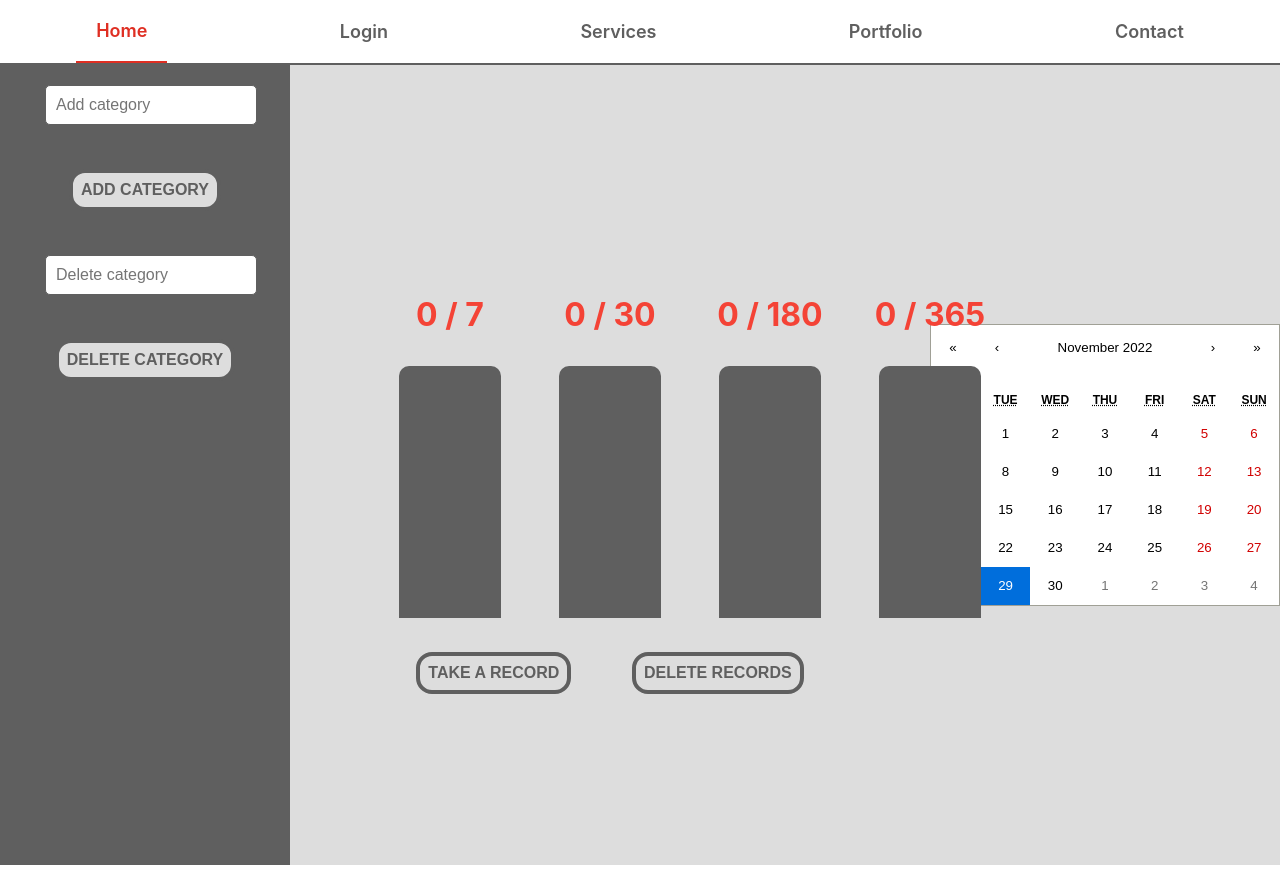
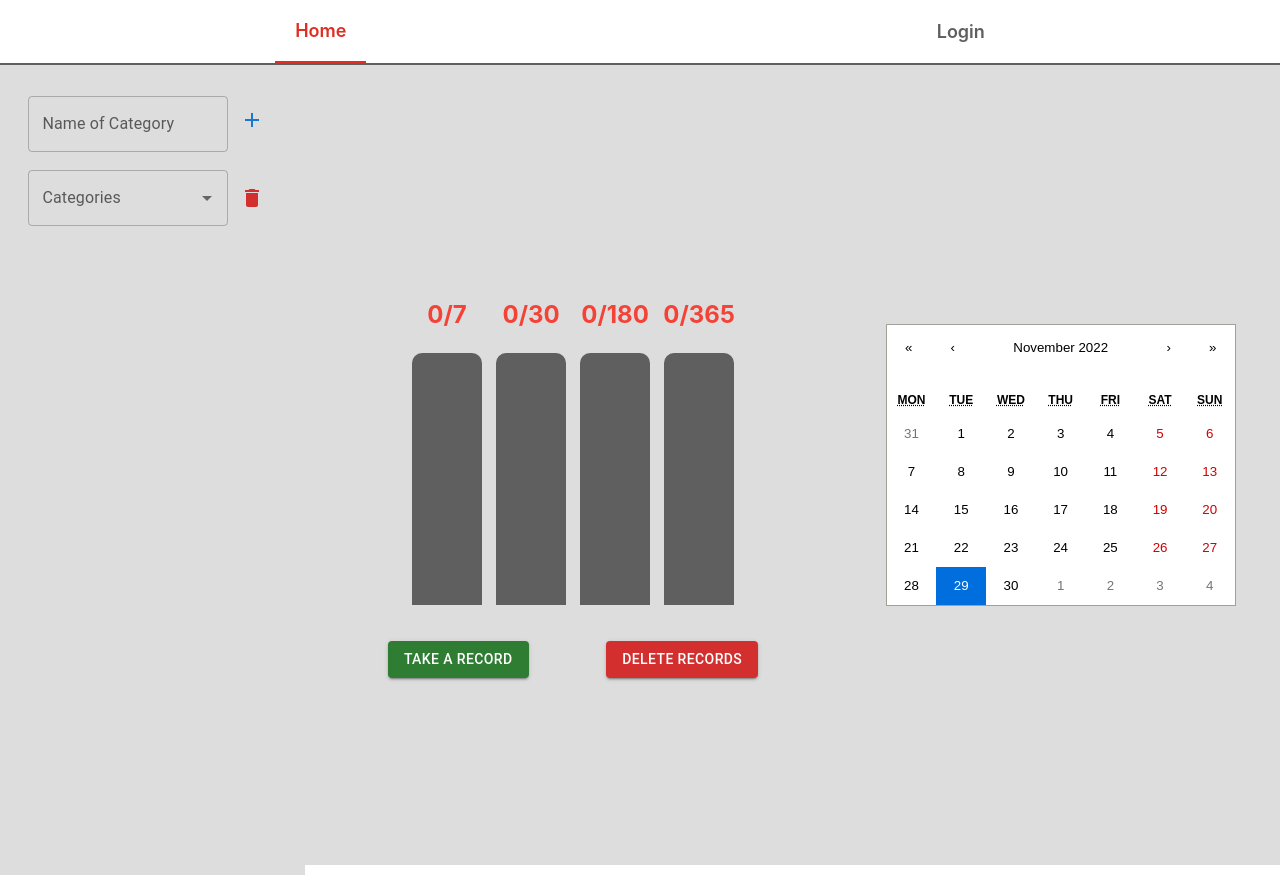
Before and after one commit to damianSebastian/statistik, a React (Create React App) app: page / in a window 1280 px wide. Built offline with nearby package versions, Linux system fonts and the light colour scheme.

Commit message:
netify commit

```diff
--- a/package.json
+++ b/package.json
@@ -3,6 +3,11 @@
   "version": "0.1.0",
   "private": true,
   "dependencies": {
+    "@emotion/react": "^11.10.5",
+    "@emotion/styled": "^11.10.5",
+    "@fontsource/roboto": "^4.5.8",
+    "@mui/icons-material": "^5.11.0",
+    "@mui/material": "^5.11.3",
     "@testing-library/jest-dom": "^5.16.5",
     "@testing-library/react": "^13.4.0",
     "@testing-library/user-event": "^13.5.0",
--- a/src/App.css
+++ b/src/App.css
@@ -15,7 +15,7 @@
 .progressBars {
   background-color: var(--main-color);
   display: flex;
-  flex: 7;
+  flex: 0.7;
   flex-direction: column;
   justify-content: center;
   align-items: center;
@@ -26,11 +26,12 @@
   display: flex;
   flex-direction: row;
   align-items: center;
-  justify-content: center;
+  justify-content: space-around;
   width: 100%;
 }
 .lift {
-  width: 8vw;
+  min-width: 40px;
+  width:70px;
   background-color: var(--accent);
   border-radius: 10px;
   border-bottom-left-radius: 0;
@@ -38,7 +39,8 @@
   transition: height 1s ease;
 }
 .fullLift {
-  width: 8vw;
+  min-width: 40px;
+  width:70px;
   background-color: var(--second-color);
   border-radius: 10px;
   border-bottom-left-radius: 0;
@@ -57,31 +59,14 @@
   border-radius: 50%;
 }
 .button {
-  min-width:150px;
-  position: relative;
-  padding: 0.5em 0.5em;
-  color: var(--second-color);
-  font-size:1rem;
-  font-weight: 700;
-  text-transform: uppercase;
-  background-color: var(--main-color);
-  border: 0.25em solid var(--second-color);
-  border-radius: 1em;
-  outline: none;
-  cursor: pointer;
-  transition: all 0.5s;
-  margin: 1.5rem;
-
-}
-.button:hover {
-  border: 0.25em solid var(--accent);
-  border-radius: 1em;
-  background-color: var(--main-color);
-  color: var(--accent);
+  padding: 0.5em 0.5em !important;
+  margin: 0.5rem !important;
 }
 
+
 .lister {
-  min-width: 150px;
+  min-width: 40px;
+  width: 100px;
   display: flex;
   flex-direction: column;
   justify-content: end;
@@ -110,7 +95,7 @@
 
 }
 .statusText {
-  font-size: 2rem;
+  font-size: 1.5rem;
   color: var(--accent);
   font-weight: bold;
 
@@ -157,9 +142,9 @@ input {
   justify-content: flex-start;
   align-items: center;
   width: 400px;
-
+  margin-top: 20px;
   overflow-x: hidden;
-  background-color: var(--second-color);
+  background-color: var(--main-color);
   transition: 0.5s;
 }
 .calendarContainer {
@@ -170,3 +155,33 @@ input {
   align-items: center;
   position: relative;
 }
+.inputField {
+  min-width: 100px;
+  width: 200px;
+}
+.inputComponent {
+  display: flex;
+  flex-direction: row;
+  align-items: center;
+  margin:5px;
+
+}
+.listItem {
+  border: 2px solid var(--second-color);
+
+  border-radius: 15px;
+  margin: 10px 0px;
+}
+.listItem:hover{
+  border-color: var(--accent);
+}
+.listItemButton {
+  align-self: flex-start;
+  width: 250px;
+  font-weight: bold;
+}
+.listItemText {
+  color: var(--second-color);
+  font-weight: bolder;
+  font-size: 1.2em;
+}
--- a/src/components/InputText.jsx
+++ b/src/components/InputText.jsx
@@ -1,10 +1,11 @@
 import React from "react";
 import '../App.css';
-export default function Input ({onChange, description, value, type="text"}) {
+
+export default function Input ({description}) {
+
     return(
-        <div className="inputContainer">
+        <div>
 
-          <input type={type} onChange={onChange} value={value} placeholder={description}/>
         </div>
     );
 }
--- a/src/components/Lister.jsx
+++ b/src/components/Lister.jsx
@@ -5,7 +5,7 @@ export default function Lister(probs) {
     const curentLevel = (fullLevel*probs.level)/probs.maxLevel;
     return(
         <div className="lister">
-            <p className="statusText">{probs.level} / {probs.maxLevel}</p>
+            <p className="statusText">{probs.level}/{probs.maxLevel}</p>
             <div className="fullLift" style={{height: fullLevel}}>
                 <div style={{height:curentLevel}} className="lift">
                 </div>
--- a/src/components/Menu.jsx
+++ b/src/components/Menu.jsx
@@ -6,23 +6,12 @@ export default function Menu () {
     return(
         <>
             <nav className="menu">
-                <NavLink exact to="/" activeClassName="active">
+                <NavLink to="/" >
                 Home
                 </NavLink>
-                <NavLink to="/login" activeClassName="active">
+                <NavLink to="/login">
                 Login
                 </NavLink>
-                <NavLink to="/services" activeClassName="active">
-                Services
-                </NavLink>
-                <NavLink to="/portfolio" activeClassName="active">
-                Portfolio
-                </NavLink>
-                <NavLink to="/contact" activeClassName="active">
-                Contact
-                </NavLink>
-
-
             </nav>
             <Outlet/>
         </>
--- a/src/components/ProgressBarsScreen.jsx
+++ b/src/components/ProgressBarsScreen.jsx
@@ -2,7 +2,8 @@ import { useEffect, useState} from 'react';
 import Calendar from 'react-calendar';
 import 'react-calendar/dist/Calendar.css';
 import Lister from './Lister';
-import Button from './Button';
+import {Button} from '@mui/material';
+
 import '../App.css';
 
 function getDaysAgo(n) {
@@ -11,6 +12,7 @@ function getDaysAgo(n) {
   return changedDate;
 }
 let records = [];
+let recordsMap = new Map();
 
 function ProgressBarsScreen({identifier}) {
 
@@ -20,6 +22,7 @@ function ProgressBarsScreen({identifier}) {
   const [inYear, setInYear] = useState(0);
 
   useEffect(()=> {
+    recordsMap.clear();
     loadData();
   },[identifier]);
 
@@ -53,14 +56,20 @@ function ProgressBarsScreen({identifier}) {
 
   function deletRecords() {
     records = [];
+    recordsMap.clear();
     saveData();
     updateLifts();
   }
   function updateLifts() {
+    resetMap();
     lastPeriod(7,setInWeek);
     lastPeriod(30,setInMonth);
     lastPeriod(180, setIn6Months);
     lastPeriod(365, setInYear);
+  }
+  function resetMap() {
+    records.forEach((r)=> recordsMap.set(r.toDateString(),true));
+
   }
 
   function lastPeriod(n, setValue) {
@@ -78,22 +87,21 @@ function ProgressBarsScreen({identifier}) {
   function deleteSpecificDay(input) {
     let newRec = records.filter((record) => (record.getDate() !== input.getDate() || record.getMonth()!==input.getMonth() || record.getFullYear() !==input.getFullYear()));
     records = newRec;
+    recordsMap.clear();
     saveData();
     updateLifts();
   }
 
   function handleDayPressed(input) {
     let temp = false;
-    for(let i=0; i<records.length; i++){
-      if(records[i].getDate() === input.getDate() &&records[i].getMonth()===input.getMonth() && records[i].getFullYear() ===input.getFullYear()) {
-        temp = true;
-        break;
-      }
+    if(recordsMap.has(input.toDateString())) {
+      temp = true;
+
     }
+
     if(temp) {
       const confirm = window.confirm('Are you sure you want to delete this day?');
       if(confirm) {
-
         deleteSpecificDay(input);
       }
     } else {
@@ -115,19 +123,17 @@ function ProgressBarsScreen({identifier}) {
           <Lister level={inYear} maxLevel={365}/>
         </div>
         <div className='buttonContainer'>
-          <Button func={()=> inputRecord(new Date())}
-          description={'Take a record'}/>
-          <Button func={() => deletRecords()} description={'Delete records'}/>
+          <Button variant="contained" onClick={()=> inputRecord(new Date())} color="success">Take a record</Button>
+          <Button variant='contained' onClick={() => deletRecords()} color="error">Delete records</Button>
         </div>
       </div>
-      <Calendar  value={new Date()}
+      <Calendar value={new Date()}
       onClickDay={(date) =>handleDayPressed(date) }
-        tileClassName={({date}) => {
-          for(let i=0; i<records.length; i++){
-            if(records[i].getDate() === date.getDate() &&records[i].getMonth()===date.getMonth() && records[i].getFullYear() ===date.getFullYear()) {
-              return 'highlight';
-            }
+      tileClassName={({date}) => {
+          if(recordsMap.has(date.toDateString())) {
+            return 'highlight';
           }
+          return '';
         }}
       />
 
@@ -136,3 +142,11 @@ function ProgressBarsScreen({identifier}) {
 }
 
 export default ProgressBarsScreen;
+
+// tileClassName={({date}) => {
+//   for(let i=0; i<records.length; i++){
+//     if(records[i].getDate() === date.getDate() &&records[i].getMonth()===date.getMonth() && records[i].getFullYear() ===date.getFullYear()) {
+//       return 'highlight';
+//     }
+//   }
+// }}
--- a/src/screens/App.jsx
+++ b/src/screens/App.jsx
@@ -1,8 +1,11 @@
 import '../App.css';
 import { useState } from "react";
-import Button from "../components/Button";
-import Input from "../components/InputText";
+import { Button, Autocomplete,TextField, List, ListItem, ListItemButton,ListItemText,IconButton } from '@mui/material';
+import DeleteIcon  from '@mui/icons-material/Delete';
+import AddIcon from '@mui/icons-material/Add';
 import ProgressBarsScreen from '../components/ProgressBarsScreen';
+
+
 
 let records=[];
 const recordsKey = 'records';
@@ -16,15 +19,16 @@ function loadData() {
 
 function App() {
   const [identifier, setIdentifier] = useState(records[0]);
-  const [inputValue, setInputValue] = useState('');
+  const [input, setInput] = useState('');
   const [delValue, setDelValue] = useState('');
+
+
 
   function addCategory(input) {
     if(input !=='') {
-
       records.push(input);
       localStorage.setItem(recordsKey, records);
-      setInputValue('');
+      setInput('');
     } else {
       alert('Introduceti o valoare');
     }
@@ -32,6 +36,7 @@ function App() {
   }
 
   function deleteCategory(input) {
+
     let temp = records.findIndex(el => el === input);
     if(temp !== -1)  {
       records.splice(temp,1);
@@ -48,16 +53,46 @@ function App() {
     <div className="app">
 
       <div className='side-menu'>
-          <Input description={'Add category'} onChange={e => setInputValue(e.target.value)} value={inputValue}/>
-          <Button description={'Add category'} func={() => addCategory(inputValue)}/>
-          <Input description={'Delete category'} onChange={e => setDelValue(e.target.value)} value={delValue}/>
-          <Button description={'Delete category'} func={()=> deleteCategory(delValue)}/>
-          {records.map(el => <Button key={el} func={()=> setIdentifier(el)} description={el}/>)}
+        <div className='inputComponent'>
+          <TextField className='inputField' id="outlined-basic" label="Name of Category" variant="outlined" value={input} onChange={e => setInput(e.target.value)} margin="normal"/>
+          <IconButton aria-label='add' color='primary' size='large' onClick={()=> addCategory(input)}>
+              <AddIcon/>
+          </IconButton>
+
+        </div>
+        <div className='inputComponent'>
+          <Autocomplete
+
+            id="controllable-states-demo"
+            options={records}
+            sx={{ width: 200 }}
+            getOptionLabel={(option) => option.toLowerCase()}
+            value={delValue}
+            onChange={(event, newValue) => {
+            setDelValue(newValue);
+      }}
+            renderInput={(params) => <TextField {...params} label="Categories" />}
+          />
+          <IconButton aria-label='delete' color='error' size='large' onClick={()=> {
+            deleteCategory(delValue);
+            }}>
+              <DeleteIcon />
+            </IconButton>
+
+        </div>
+              <List>
+              {records.map(el => <ListItem className='listItem' disablePadding key={el}>
+                                    <ListItemButton className="listItemButton" onClick={()=> setIdentifier(el)}>
+                                      <ListItemText primary={<span className='listItemText'>{el}</span>}/>
+                                    </ListItemButton>
+                                  </ListItem>
+                )}
+              </List>
+
       </div>
       <ProgressBarsScreen
     identifier={identifier}
     />
-
     </div>
   )
 }
--- a/src/screens/Login.jsx
+++ b/src/screens/Login.jsx
@@ -1,5 +1,5 @@
 import React, { useState } from 'react';
-
+import { Button } from '@mui/material';
 import '../Login.css';
 
 function Login() {
@@ -34,7 +34,7 @@ function Login() {
           value={password}
           onChange={(event) => setPassword(event.target.value)}
         />
-        <button type="submit">Log In</button>
+        <Button variant='contained' type='submit'>Login</Button>
       </form>
     </div>
   );
```
Also changed, not shown: 1 other file (tests, documents, lock files or other folders).
